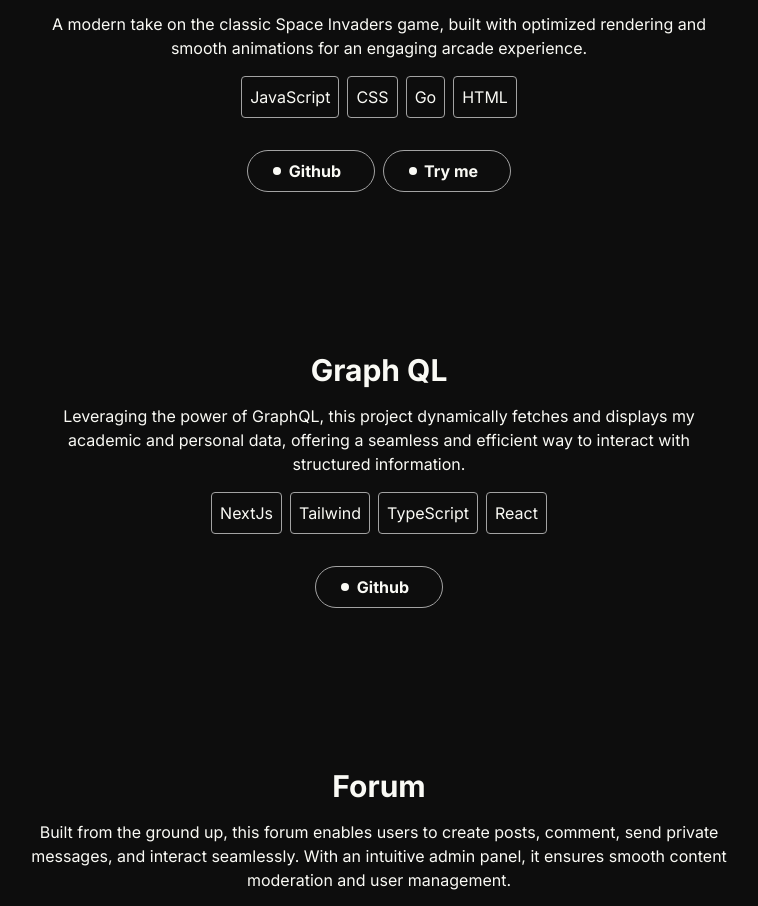
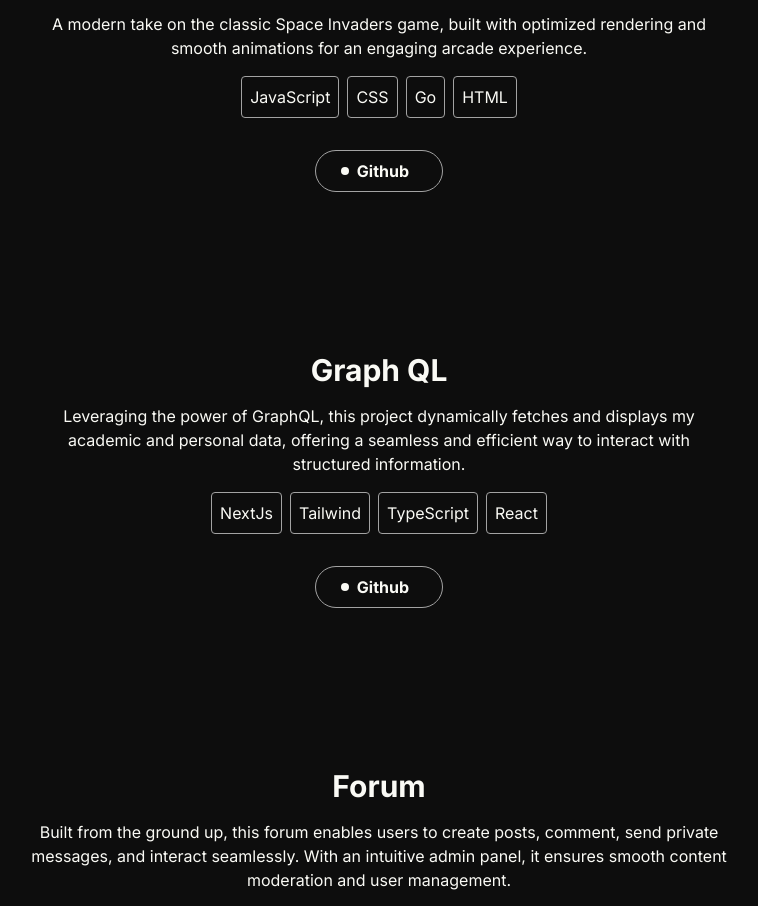
Before and after one commit to Rookate/portfolio, a Next.js app: page / in a window 1280 px wide. Shown: the part 880-1786 px from the top of the page, without its empty margins (261-1019 px from the left). Built offline with nearby package versions, Linux system fonts and the light colour scheme.

Commit message:
remove try me button

```diff
--- a/src/components/Projects.tsx
+++ b/src/components/Projects.tsx
@@ -98,13 +98,6 @@ const ProjectCard = ({ project }: { project: typeof projects[0] }) => {
             text="Github"
             onClick={() => handleGithubLink(project.link)}
           />
-          {project.id === 1 && project.site && (
-            <InteractiveHoverButton
-              className="mt-4 border-neutral-400"
-              text="Try me"
-              onClick={() => handleGithubLink(project.site)}
-            />
-          )}
         </div>
       )
       }
```
